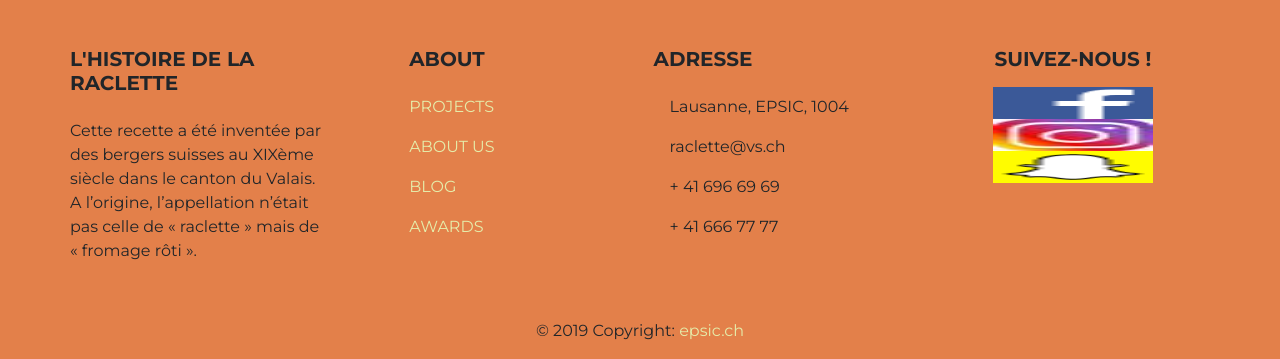
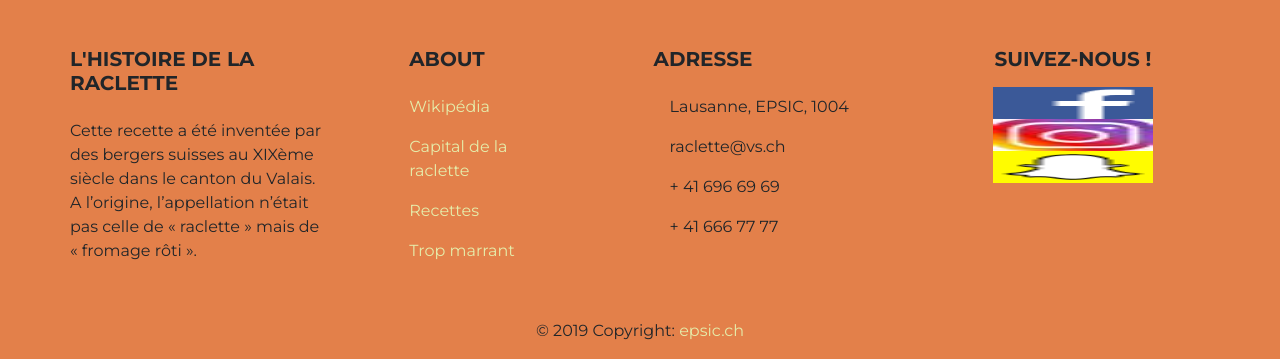
Before and after one commit to Sykos/WebShop151, a PHP site: page / in a window 1280 px wide. Shown: the part 1438-1797 px from the top of the page. Run offline with PHP 8.4, Linux system fonts and the light colour scheme; some libraries are stand-ins or nearby versions.

Commit message:
link footzer

```diff
--- a/templates/footer.php
+++ b/templates/footer.php
@@ -28,22 +28,22 @@
         <ul class="list-unstyled">
           <li>
             <p>
-              <a href="#!">PROJECTS</a>
+              <a href="https://fr.wikipedia.org/wiki/Raclette">Wikipédia</a>
             </p>
           </li>
           <li>
             <p>
-              <a href="#!">ABOUT US</a>
+              <a href="https://www.bagnesraclette.ch/">Capital de la raclette</a>
             </p>
           </li>
           <li>
             <p>
-              <a href="#!">BLOG</a>
+              <a href="https://www.aufeminin.com/cuisine-de-fetes/la-raclette-s651785.html">Recettes</a>
             </p>
           </li>
           <li>
             <p>
-              <a href="#!">AWARDS</a>
+              <a href="https://www.youtube.com/watch?v=1YdB1q3c2C0">Trop marrant</a>
             </p>
           </li>
         </ul>
```
